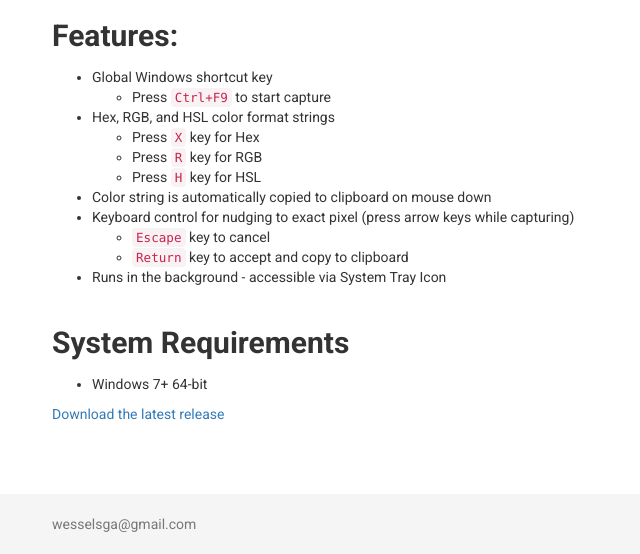
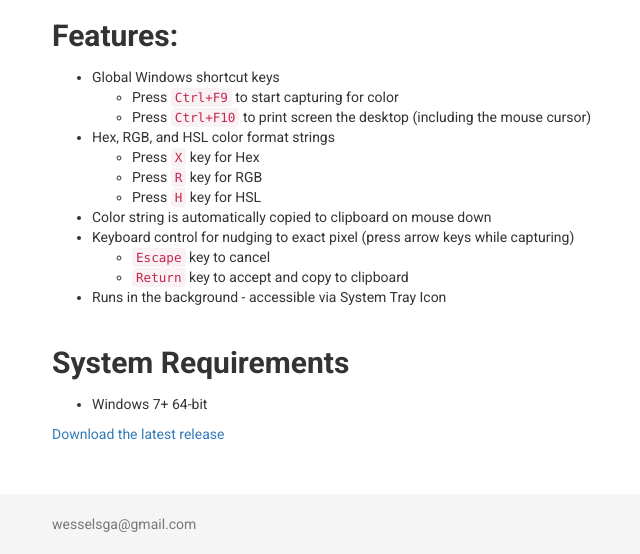
Before and after one commit to wesselsga/wesselsga.github.io, a Jekyll site: the page built from _posts/2017-10-18-colorlens.md, in a window 1280 px wide and 1074 px high. Shown: the part 520-1074 px from the top of the window, without its empty margins (18-658 px from the left). Built offline with Jekyll 4.4.1, drawn with Linux system fonts in a browser that asks for light colours.

Commit message:
Update 2017-10-18-colorlens.md

```diff
--- a/_posts/2017-10-18-colorlens.md
+++ b/_posts/2017-10-18-colorlens.md
@@ -10,8 +10,9 @@ ColorLens is a simple Windows utility to capture the color of the current pixel
 ![desktop](https://user-images.githubusercontent.com/2717038/31751100-55e33dde-b449-11e7-94d3-9522c694b33e.png)
 
 ## Features:
-* Global Windows shortcut key
-  * Press `Ctrl+F9` to start capture
+* Global Windows shortcut keys
+  * Press `Ctrl+F9` to start capturing for color
+  * Press `Ctrl+F10` to print screen the desktop (including the mouse cursor)
 * Hex, RGB, and HSL color format strings
   * Press `X` key for Hex
   * Press `R` key for RGB
```
